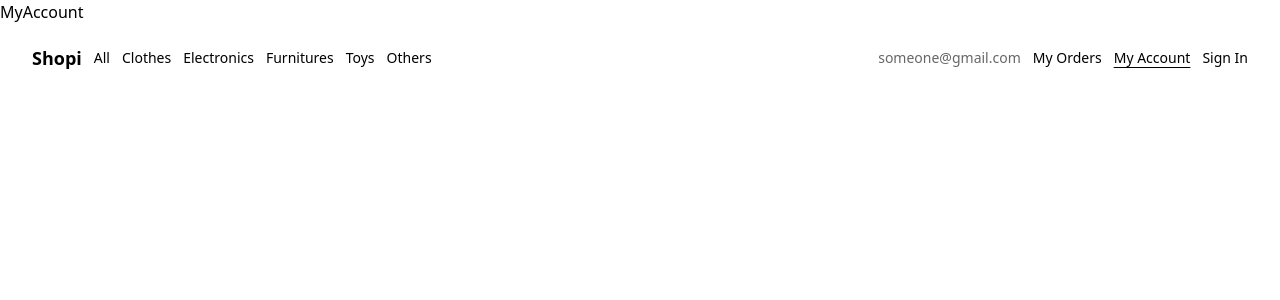
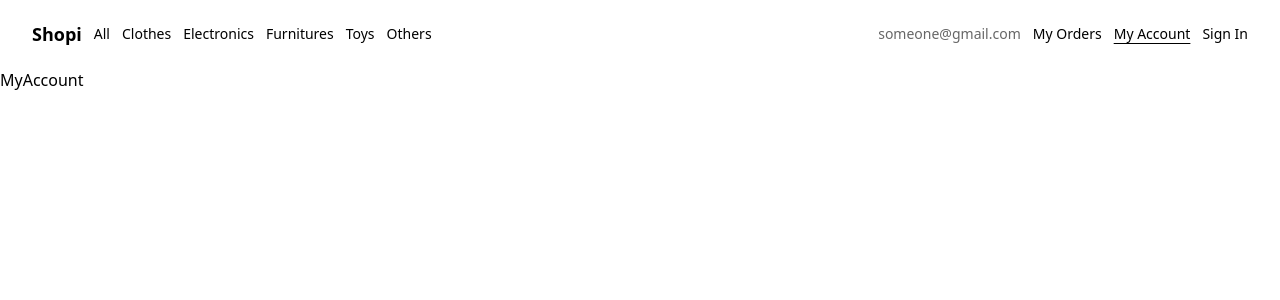
Before and after one commit to cristianiniguez/curso-react-vite-tailwind, a React (Vite) app: page /my-account in a window 1280 px wide. Shown: the top 300 px of the page. Built offline with nearby package versions, Linux system fonts and the light colour scheme.

Commit message:
enrutamiento y estructura base: componente layout

```diff
--- a/src/App.tsx
+++ b/src/App.tsx
@@ -5,7 +5,6 @@ import MyOrders from './pages/MyOrders';
 import MyOrder from './pages/MyOrder';
 import SignIn from './pages/SignIn';
 import NotFound from './pages/NotFound';
-import NavBar from './components/NavBar';
 
 const Routes = () =>
   useRoutes([
@@ -21,7 +20,6 @@ function App() {
   return (
     <BrowserRouter>
       <Routes />
-      <NavBar />
     </BrowserRouter>
   );
 }
--- /dev/null
+++ b/src/components/Layout.tsx
@@ -0,0 +1,13 @@
+import { FC, PropsWithChildren } from 'react';
+import NavBar from './NavBar';
+
+const Layout: FC<PropsWithChildren> = ({ children }) => {
+  return (
+    <div>
+      <NavBar />
+      <main>{children}</main>
+    </div>
+  );
+};
+
+export default Layout;
--- a/src/components/NavBar.tsx
+++ b/src/components/NavBar.tsx
@@ -20,7 +20,7 @@ const NavItem: FC<PropsWithChildren<NavItemProps>> = ({ className, children, to
 
 const NavBar = () => {
   return (
-    <nav className='flex justify-between items-center fixed z-10 w-full px-8 py-5 text-sm font-light'>
+    <nav className='flex justify-between items-center sticky z-10 w-full px-8 py-5 text-sm font-light'>
       <ul className='flex items-center gap-3'>
         <li className='font-semibold text-lg'>
           <NavItem to='/'>Shopi</NavItem>
--- a/src/pages/Home.tsx
+++ b/src/pages/Home.tsx
@@ -1,5 +1,7 @@
+import Layout from '../components/Layout';
+
 const Home = () => {
-  return <div>Home</div>;
+  return <Layout>Home</Layout>;
 };
 
 export default Home;
--- a/src/pages/MyAccount.tsx
+++ b/src/pages/MyAccount.tsx
@@ -1,5 +1,7 @@
+import Layout from '../components/Layout';
+
 const MyAccount = () => {
-  return <div>MyAccount</div>;
+  return <Layout>MyAccount</Layout>;
 };
 
 export default MyAccount;
--- a/src/pages/MyOrder.tsx
+++ b/src/pages/MyOrder.tsx
@@ -1,5 +1,7 @@
+import Layout from '../components/Layout';
+
 const MyOrder = () => {
-  return <div>MyOrder</div>;
+  return <Layout>MyOrder</Layout>;
 };
 
 export default MyOrder;
--- a/src/pages/MyOrders.tsx
+++ b/src/pages/MyOrders.tsx
@@ -1,5 +1,7 @@
+import Layout from '../components/Layout';
+
 const MyOrders = () => {
-  return <div>MyOrders</div>;
+  return <Layout>MyOrders</Layout>;
 };
 
 export default MyOrders;
--- a/src/pages/NotFound.tsx
+++ b/src/pages/NotFound.tsx
@@ -1,5 +1,7 @@
+import Layout from '../components/Layout';
+
 const NotFound = () => {
-  return <div>NotFound</div>;
+  return <Layout>NotFound</Layout>;
 };
 
 export default NotFound;
--- a/src/pages/SignIn.tsx
+++ b/src/pages/SignIn.tsx
@@ -1,5 +1,7 @@
+import Layout from '../components/Layout';
+
 const SignIn = () => {
-  return <div>SignIn</div>;
+  return <Layout>SignIn</Layout>;
 };
 
 export default SignIn;
```
